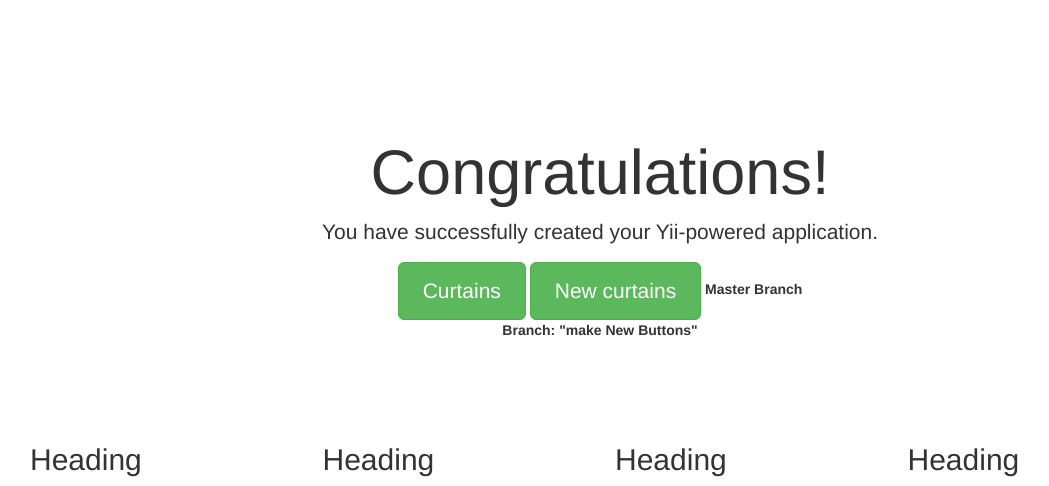
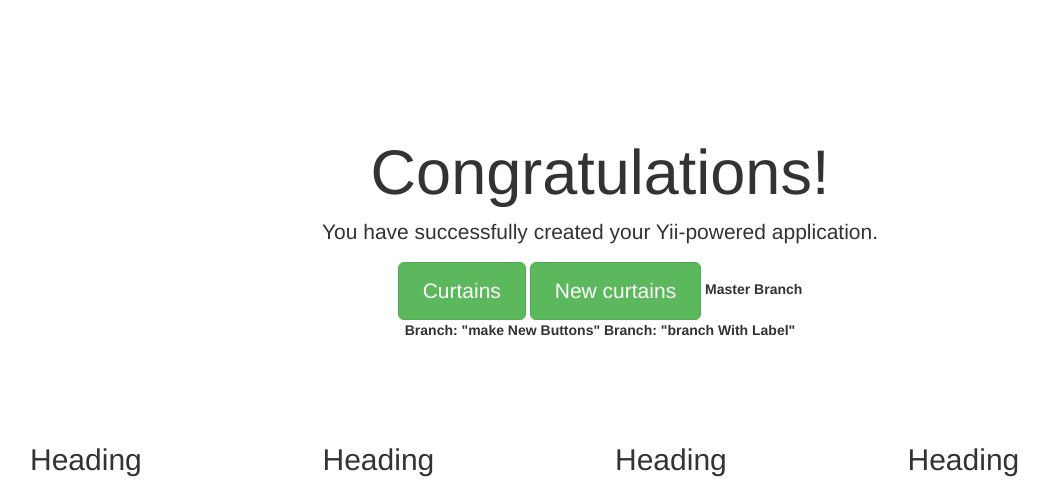
Before and after one commit to dmitryalex2012/train2505, a Yii app: template views/site/index.php in a window 1280 px wide. Shown: the top 486 px of the page, without its empty margins (40-1089 px from the left). Run offline with PHP 8.4 and a stand-in for Yii, Linux system fonts and the light colour scheme; the template is opened without the code that fills it, so the values that code supplies are empty; some libraries are stand-ins or nearby versions.

Commit message:
Add "Label" to index page.

```diff
--- a/views/site/index.php
+++ b/views/site/index.php
@@ -24,6 +24,7 @@ $this->title = 'My Yii Application';
 
         <br>
         <label>Branch: "make New Buttons"</label>
+        <label>Branch: "branch With Label"</label>
 
     </div>
 
```
